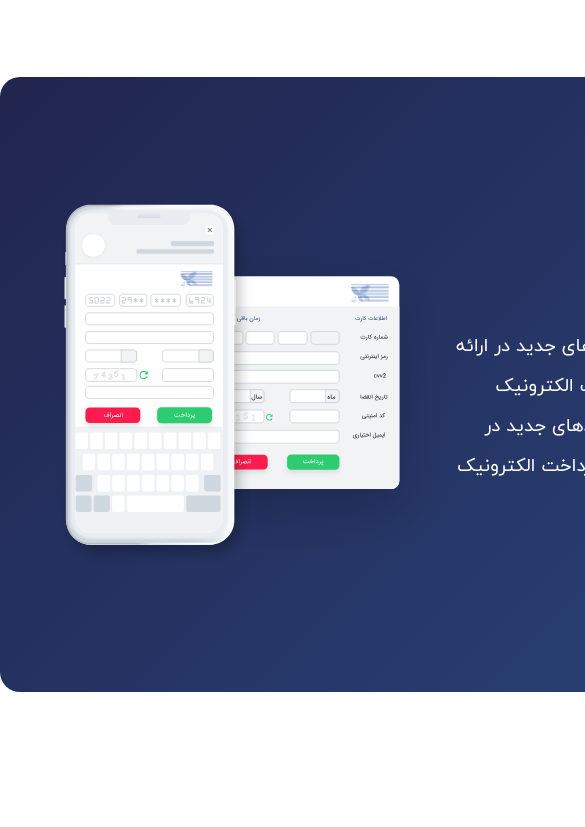
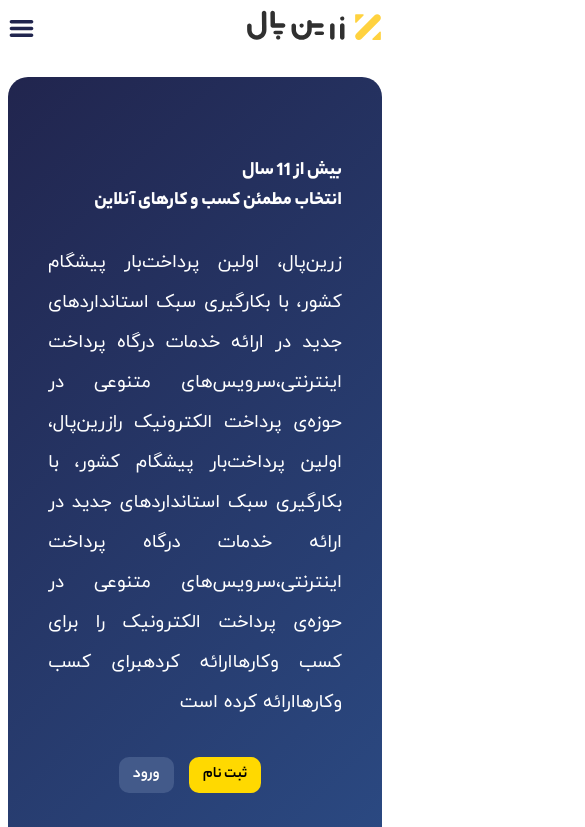
Before and after one commit to ozkh2020/zarinpal, a plain HTML site: page index.html in a window 390 px wide. Shown: the top 827 px of the page, 585 px wide, since content can reach past the window. Drawn offline with Linux system fonts and the light colour scheme.

Commit message:
responsive banner added to project

```diff
--- a/styles/style.css
+++ b/styles/style.css
@@ -269,6 +269,13 @@ header{
     header {
         width: 940px;
     }
+    .banner{
+        width: 900px;
+        padding: 60px 40px 120px;
+    }
+    .banner-image img{
+        width: 430px;
+    }
 }
 @media(max-width:990px){
     header{
@@ -287,6 +294,22 @@ header{
     .header-ul li{
         margin: 0 10px;
     }
+    .banner{
+        width: auto;
+        padding: 40px 40px 85px;
+        margin-left: 35px;
+        margin-right: 35px;
+    }
+    .banner-image{
+        display: none;
+    }
+    .banner-text{
+        text-align: center;
+        font-size: 1rem;
+    }
+    .banner-button{
+        margin-top: 40px;
+    }
 }
 @media(max-width:768px){
     .header-ul{
@@ -300,4 +323,20 @@ header{
         margin: auto;
         padding: 10px 8px;
     }
+    .banner{
+        margin-left: 8px;
+        margin-right: 8px;
+    }
 }
+@media(max-width:575px){
+    .banner{
+        padding: 80px 40px;
+    }
+    .banner-text h3{
+        font-size: 1.2rem;
+        text-align: right;
+    }
+    .banner-text p{
+        text-align: justify;
+    }
+}
```
